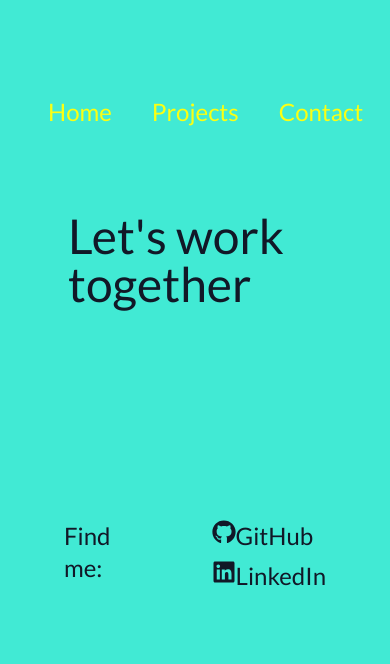
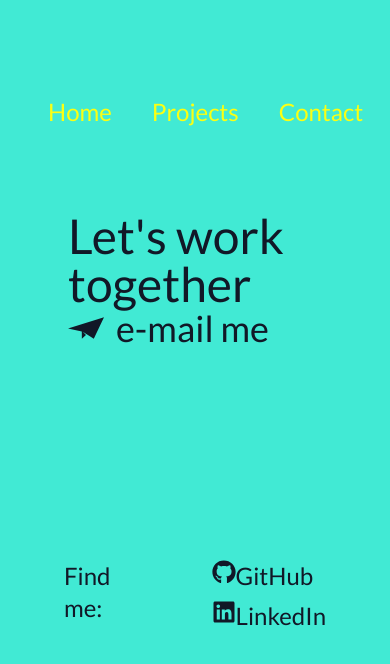
Before and after one commit to laurenpowers20/portfolio-page-v3, a Next.js app: page /contact in a window 390 px wide. Shown: the top 664 px of the page. Built offline with nearby package versions, Linux system fonts and the light colour scheme.

Commit message:
start mobile nav

```diff
--- a/src/components/NavBar.js
+++ b/src/components/NavBar.js
@@ -1,11 +1,8 @@
 import Link from "next/link";
-import React, { useState } from "react";
-import { FaBars, FaTimes, FaGithub, FaLinkedin } from "react-icons/fa";
+
+// import { FaBars, FaTimes, FaGithub, FaLinkedin } from "react-icons/fa";
+
 export default function NavBar() {
-  // toggle hamburger menu on click
-  const [nav, setNav] = useState(false);
-  const handleClick = () => setNav(!nav);
-
   return (
     <>
       <nav className="text-2xl text-neonYellow-500 font-medium z-20 relative ">
@@ -27,22 +24,3 @@ export default function NavBar() {
     </>
   );
 }
-
-{
-  /* <nav className="text-2xl text-neonYellow-500 font-medium z-20 relative hidden sm:flex">
-  <ul className="flex gap-12">
-    <Link href={"/"}>
-      <li>Home</li>
-    </Link>
-    <Link href={"/projects"}>
-      <li>Projects</li>
-    </Link>
-    <Link href={"/contact"}>
-      <li>Contact</li>
-    </Link>
-    <Link href={"/about"}>
-      <li>About</li>
-    </Link>
-  </ul>
-</nav>; */
-}
--- a/src/pages/contact.js
+++ b/src/pages/contact.js
@@ -3,6 +3,7 @@ import { motion as m } from "framer-motion";
 import { container, item } from "../../animation.js";
 import { FaLinkedin } from "react-icons/fa";
 import { FaGithub } from "react-icons/fa";
+import { SiMinutemailer } from "react-icons/si";
 
 export default function Contact() {
   return (
@@ -25,6 +26,20 @@ export default function Contact() {
         >
           Let's work together
         </m.h1>
+        <m.h3
+          animate={{ y: 0 }}
+          initial={{ y: "100%" }}
+          transition={{ delay: 0.5, duration: 0.5 }}
+          className="lg:text-6xl text-4xl lg:text-left"
+        >
+          <a
+            className="hover:text-neonPink-500 flex items-center"
+            href="mailto:lauren.powers20@gmail.com"
+          >
+            {" "}
+            <SiMinutemailer className="mr-3 items-center" /> e-mail me
+          </a>
+        </m.h3>
       </div>
       <div className="flex gap-x-20 mx-auto">
         <div className="lg:text-4xl text-2xl">
```
Also changed, not shown: package.json (+4 -3 lines), 1 other file (tests, documents, lock files or other folders).
